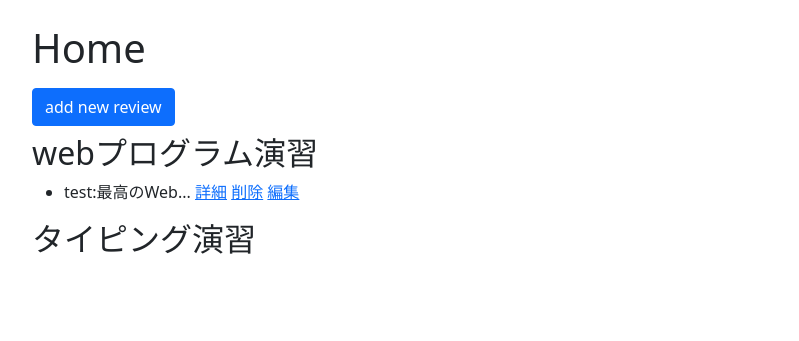
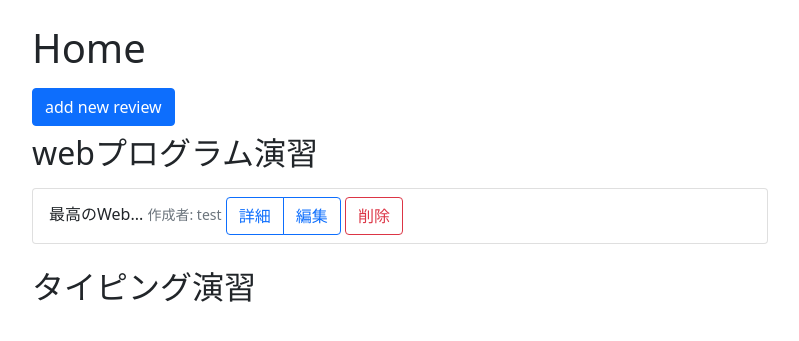
Before and after one commit to cou723/dhu-class-review-site, a Flask app: page / in a window 1280 px wide. Shown: the part 73-414 px from the top of the page, without its empty margins (240-1039 px from the left). Run offline with Flask 2, Linux system fonts and the light colour scheme; a user stored in the database is signed in; data comes from the database, SQL or seed files in the repository; some libraries are stand-ins or nearby versions.

Commit message:
bootstrapping layout and edit

```diff
--- a/app.py
+++ b/app.py
@@ -71,7 +71,7 @@ def edit_review(review_id):
     current_review = db.get_review(review_id)
     # GET
     if request.method == "GET":
-        return render_template("review/edit.html", comment=current_review["comment"], review_id=review_id, is_signin=True)
+        return render_template("review/edit.html", comment=current_review["comment"], review_id=review_id, is_signin=True, error_message=request.args.get("error_message"))
     # POST
     if session.get("user_id") != current_review["user_id"]:
         return jsonify({"message": "Editing other people's reviews is not permitted"})
--- a/templates/change_password.html
+++ b/templates/change_password.html
@@ -20,7 +20,7 @@
                            class="form-control"
                            name="new_password"
                            id="new_password"/>
-                    <small id="error_message" class="form-text text-muted"></small>
+                    <small id="error_message" class="form-text text-muted text-danger"></small>
                 </div>
                 <div class="form-group">
                     <label class="form-label" for="new_password_confirmation">新しいパスワード（確認用）</label>
@@ -28,7 +28,7 @@
                            class="form-control"
                            name="new_password_confirmation"
                            id="confirm_password"/>
-                    <small id="password_error_message" class="form-text text-muted"></small>
+                    <small id="password_error_message" class="form-text text-muted text-danger"></small>
                 </div>
             </form>
             <button class="btn btn-primary" id="submit">パスワードを更新</button>
--- a/templates/index.html
+++ b/templates/index.html
@@ -5,17 +5,24 @@
             <h1>Home</h1>
             <a class="btn btn-primary my-2" href="/review/post">add new review</a>
             {% for class in classes %}
-                <div>
-                    <h2>{{ class.title }}</h2>
-                    <ul>
+                <div class="mb-4">
+                    <h2 class="mb-3">{{ class.title }}</h2>
+                    <ul class="list-group">
                         {% for review in reviews %}
                             {% if review.class_id == class.class_id %}
-                                <li>
-                                    {{ review.written_by }}:{{ review.short_description }}
-                                    <a href="/review/{{ review.review_id }}">詳細</a>
+                                <li class="list-group-item">
+                                    {{ review.short_description }}
+                                    <small class="text-muted">作成者: {{ review.written_by }}</small>
+                                    <div class="btn-group" role="group" aria-label="label">
+                                        <a class="btn btn-outline-primary" href="/review/{{ review.review_id }}">詳細</a>
                                         {% if review.user_id == user_id %}
-                                        <a href="/review/delete/{{ review.review_id }}">削除</a>
-                                        <a href="/review/edit/{{ review.review_id }}">編集</a>
+                                            <a class="btn btn-outline-primary"
+                                               href="/review/edit/{{ review.review_id }}">編集</a>
+                                        </div>
+                                        <a class="btn btn-outline-danger"
+                                           href="/review/delete/{{ review.review_id }}">削除</a>
+                                    {% else %}
+                                    </div>
                                 {% endif %}
                             </li>
                         {% endif %}
--- a/templates/layout.html
+++ b/templates/layout.html
@@ -34,7 +34,7 @@
                 {% endif %}
             </ul>
         </header>
-        {% if error_message != None %}<p>ERROR: "{{ error_message }}"</p>{% endif %}
+        {% if error_message != None %}<p class="text-danger">ERROR: "{{ error_message }}"</p>{% endif %}
         <div class="container" id="content">
             {% block content %}{% endblock %}
         </div>
--- a/templates/profile.html
+++ b/templates/profile.html
@@ -25,7 +25,7 @@
                            type="text"
                            name="username"
                            value="{{ username }}"/>
-                    <small id="error_message"></small>
+                    <small class="text-danger" id="error_message"></small>
                 </div>
                 <a class="btn btn-primary" href="/profile/change_password">パスワードを変更する</a>
             </form>
--- a/templates/review/post.html
+++ b/templates/review/post.html
@@ -13,7 +13,7 @@
                 <div class="mb-3">
                     <label for="comment" class="form-label">レビュー内容</label>
                     <textarea name="comment" type="comment" class="form-control" id="comment"></textarea>
-                    <small id="error_message" class="form-text text-muted"></small>
+                    <small id="error_message" class="form-text text-muted text-danger"></small>
                 </div>
             </form>
             <button class="btn btn-primary" id="submit">投稿</button>
--- a/templates/sign_up.html
+++ b/templates/sign_up.html
@@ -12,7 +12,7 @@
                            id="username"
                            aria-describedby="username_error_message"
                            placeholder=""/>
-                    <small id="username_error_message" class="form-text text-muted"></small>
+                    <small id="username_error_message" class="form-text text-muted text-danger"></small>
                 </div>
                 <div class="form-group">
                     <label class="form-label" for="password">Password</label>
@@ -22,7 +22,7 @@
                            id="password"
                            aria-describedby="password_error_message"
                            placeholder=""/>
-                    <small id="password_error_message" class="form-text text-muted"></small>
+                    <small id="password_error_message" class="form-text text-muted text-danger"></small>
                 </div>
             </form>
             <button class="btn btn-primary my-3" id="submit">Sign Up</button>
```
Also changed, not shown: templates/review/edit.html (+14 -6 lines). Lines whose indentation alone changed are shown as unchanged.
